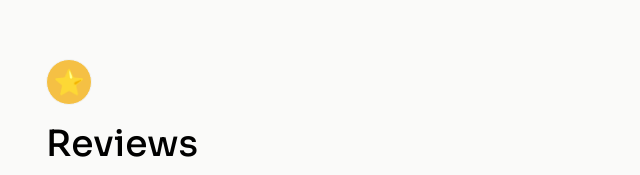
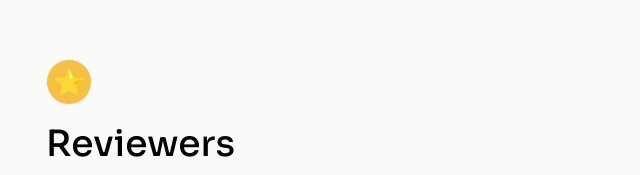
Before and after one commit to nhattan96/devchallenges-testimonial-page, a plain HTML site: page index.html in a window 1280 px wide. Shown: the part 103-278 px from the top of the page, 29-669 px from the left. Drawn offline with Linux system fonts and the light colour scheme.

Commit message:
Fix content

```diff
--- a/index.html
+++ b/index.html
@@ -11,7 +11,7 @@
       <article class="body-left">
         <p class="star">⭐️</p>
 
-        <h1>Reviews</h1>
+        <h1>Reviewers</h1>
 
         <p>
           Reviewers is where people can access guidelines, checklists, and other
```
